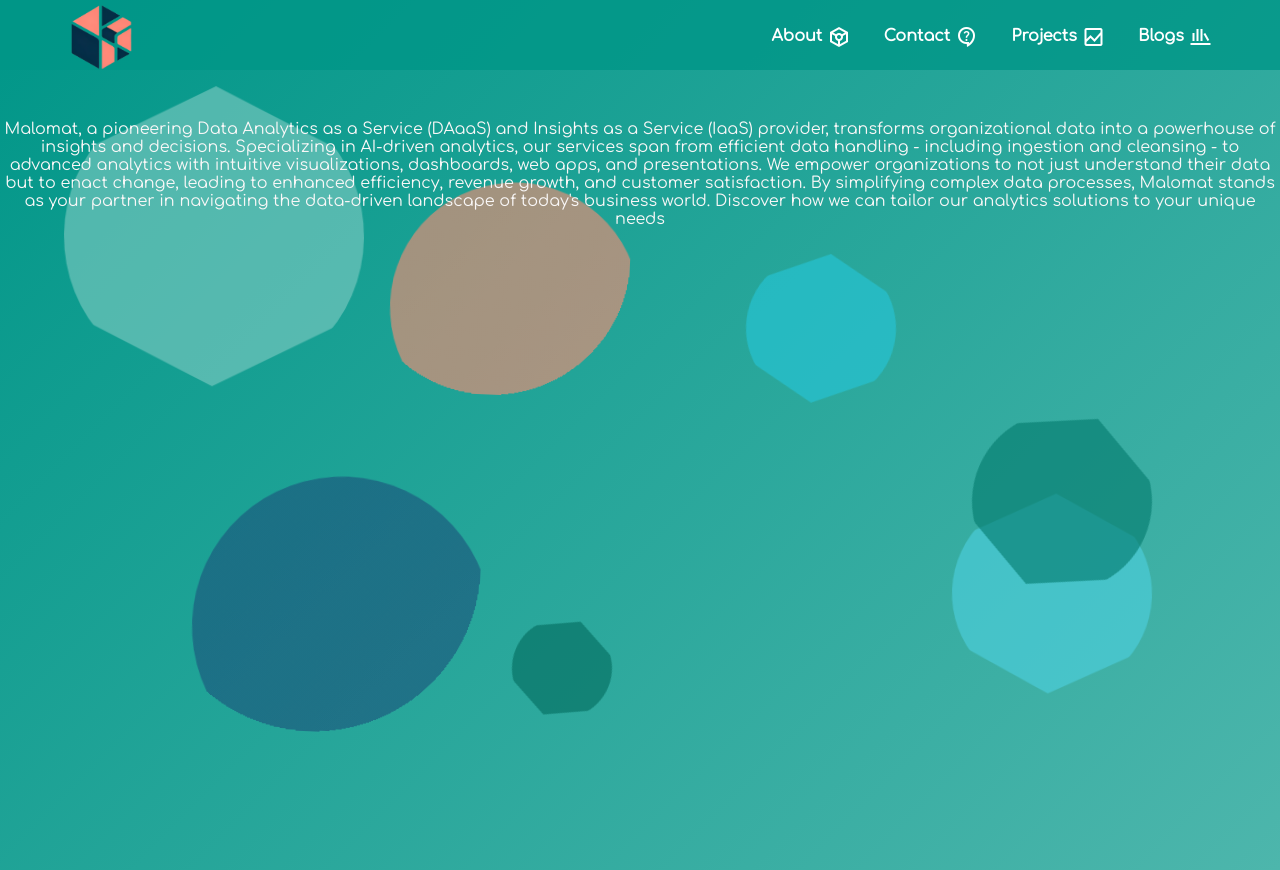
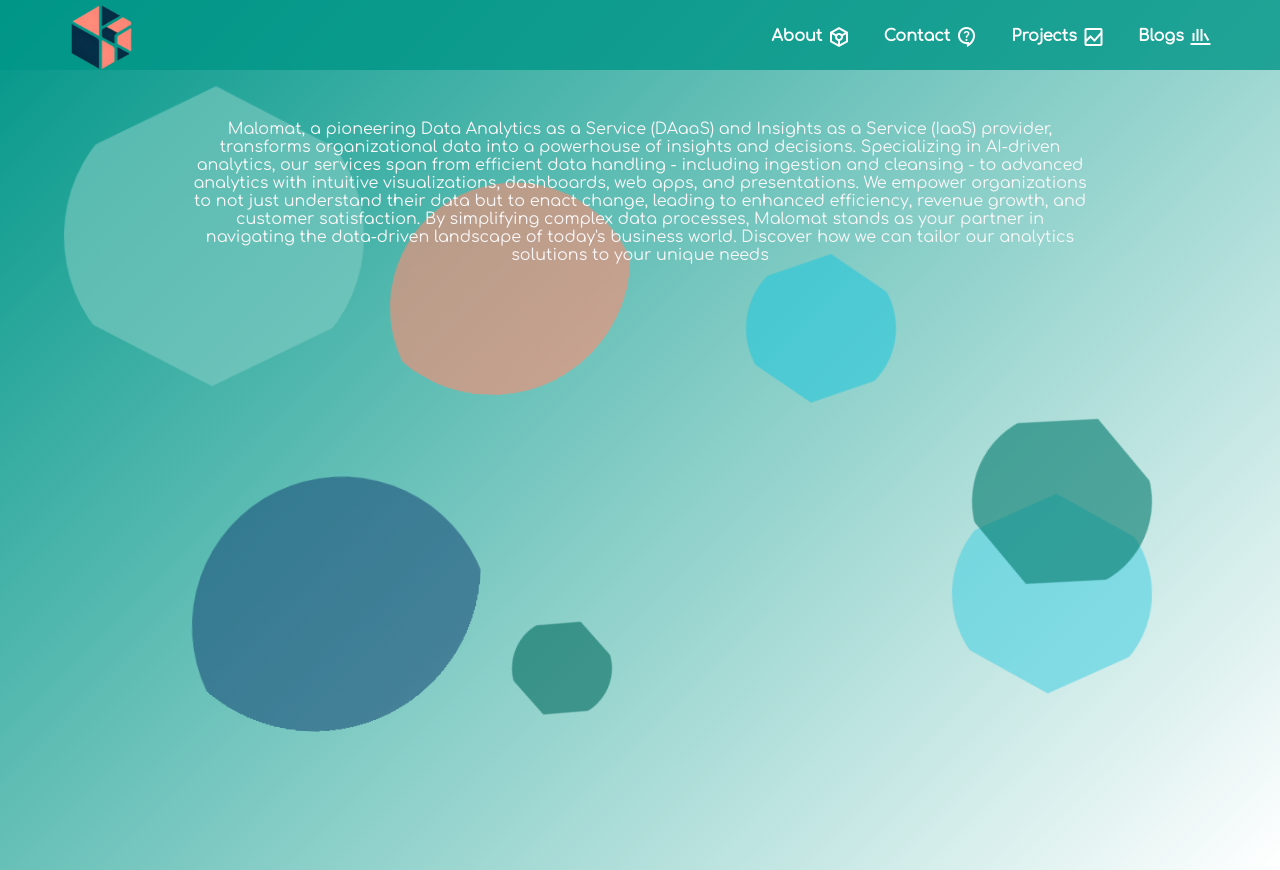
Before and after one commit to OSuwaidi/malomat, a Flask app: page /about in a window 1280 px wide. Run offline with Flask 3, Linux system fonts and the light colour scheme; some web fonts are replaced.

Commit message:
modified about page

```diff
--- /dev/null
+++ b/static/styles/about-background.css
@@ -0,0 +1,14 @@
+
+.about-background {
+    margin: 0;
+    padding-top: 70px;
+    position: relative;
+    background: linear-gradient(135deg, #009688, white);
+    min-height: 100vh;
+    width:100%;
+    z-index: -1;
+}
+
+.about-background p {
+    width: 70%;
+}
--- a/templates/ABOUT.html
+++ b/templates/ABOUT.html
@@ -6,7 +6,7 @@
 
 <body>
     {% include 'nav.html' %}
-    <div class="start-background">
+    <div class="about-background">
     {% include 'live_shapes.html' %}
     <p style="margin: 50px auto;">
         Malomat, a pioneering Data Analytics as a Service (DAaaS) and Insights as a Service (IaaS) provider, transforms organizational data into a powerhouse of insights and decisions. Specializing in AI-driven analytics, our services span from efficient data handling - including ingestion and cleansing - to advanced analytics with intuitive visualizations, dashboards, web apps, and presentations.
--- a/templates/header.html
+++ b/templates/header.html
@@ -12,3 +12,4 @@
     <link rel="stylesheet" type="text/css" href="/static/styles/blobs.css"/>
     <link rel="stylesheet" type="text/css" href="/static/styles/geoms.css"/>
     <link rel="stylesheet" type="text/css" href="/static/styles/still_shapes.css"/>
+    <link rel="stylesheet" type="text/css" href="/static/styles/about-background.css"/>
```
